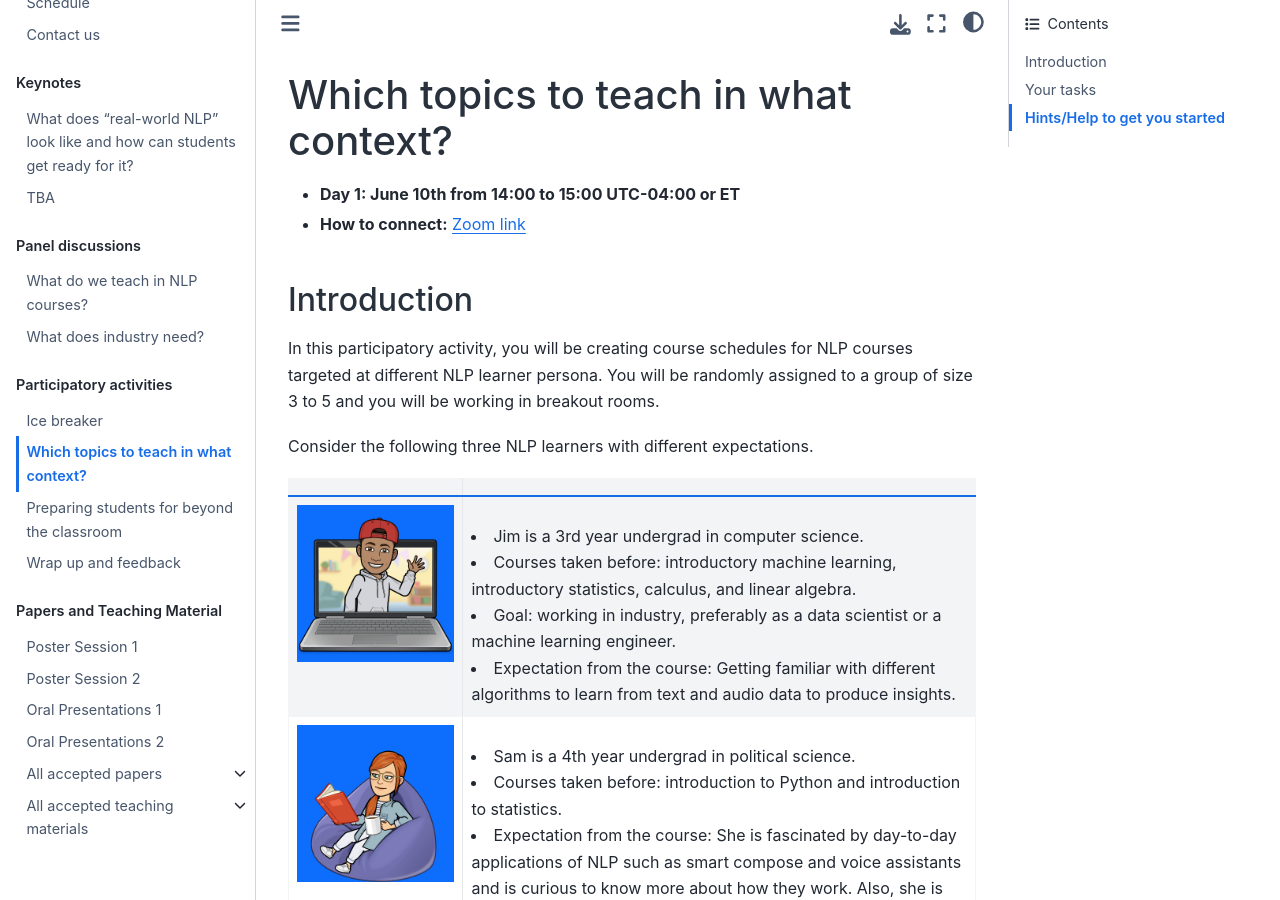
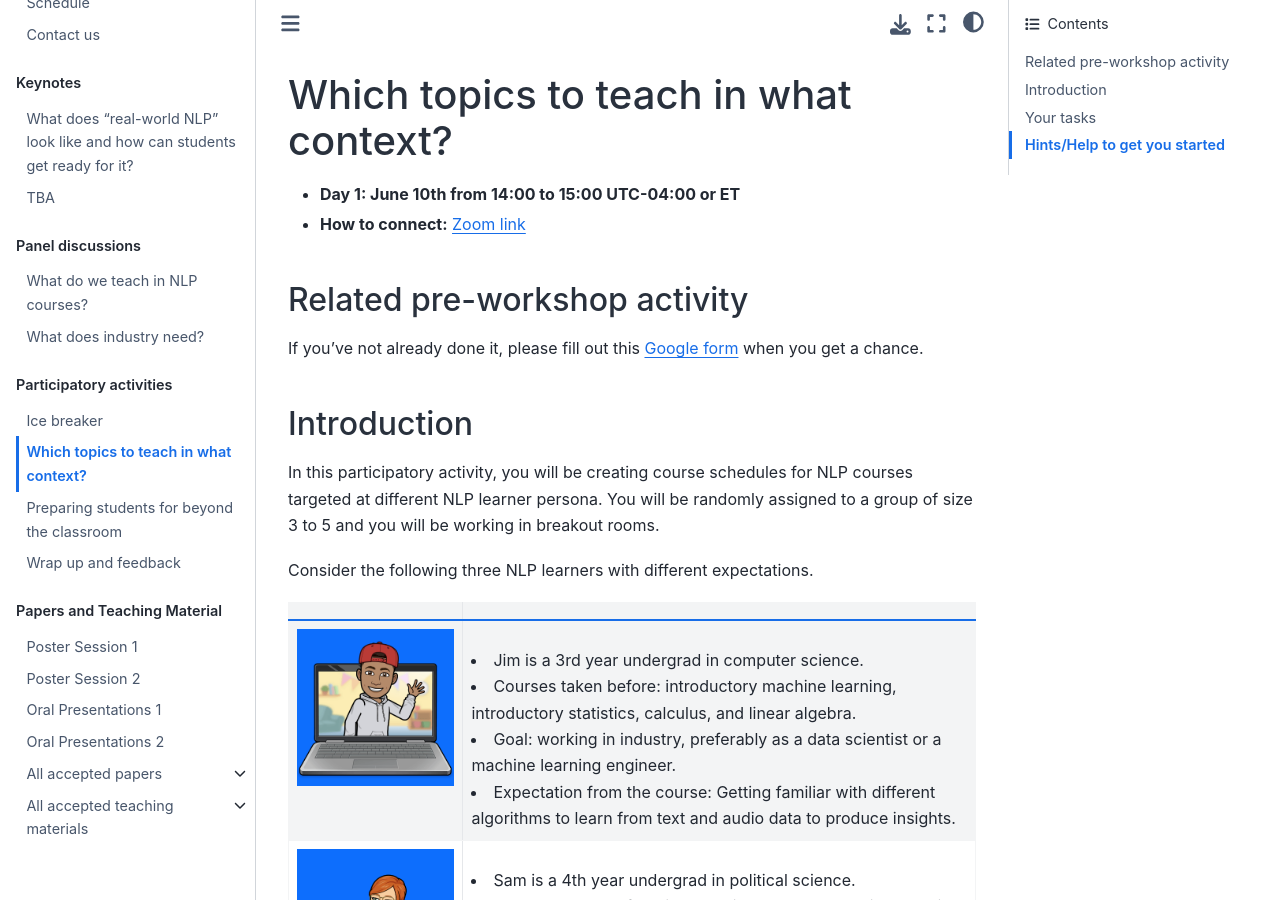
Before and after one commit to TeachingNLP/workshop-book, a Jupyter Book: the page built from activities/core-topics.md, in a window 1280 px wide and 900 px high. Built offline with Jupyter Book 1.0.4 settings and Sphinx 7.4.7 and the Sphinx Book theme 1.1.4, drawn with Linux system fonts in a browser that asks for light colours.

Commit message:
adding pre-workshop activity link

```diff
--- a/activities/core-topics.md
+++ b/activities/core-topics.md
@@ -2,6 +2,10 @@
 
 - **Day 1: June 10th from 14:00 to 15:00 UTC-04:00 or ET**
 - **How to connect:** [Zoom link]()
+
+## Related pre-workshop activity
+
+If you've not already done it, please fill out this [Google form](https://forms.gle/kqZLVpkBAdp7wrA29) when you get a chance.
 
 ## Introduction
 In this participatory activity, you will be creating course schedules for NLP courses targeted at different NLP learner persona. You will be randomly assigned to a group of size 3 to 5 and you will be working in breakout rooms.
```
